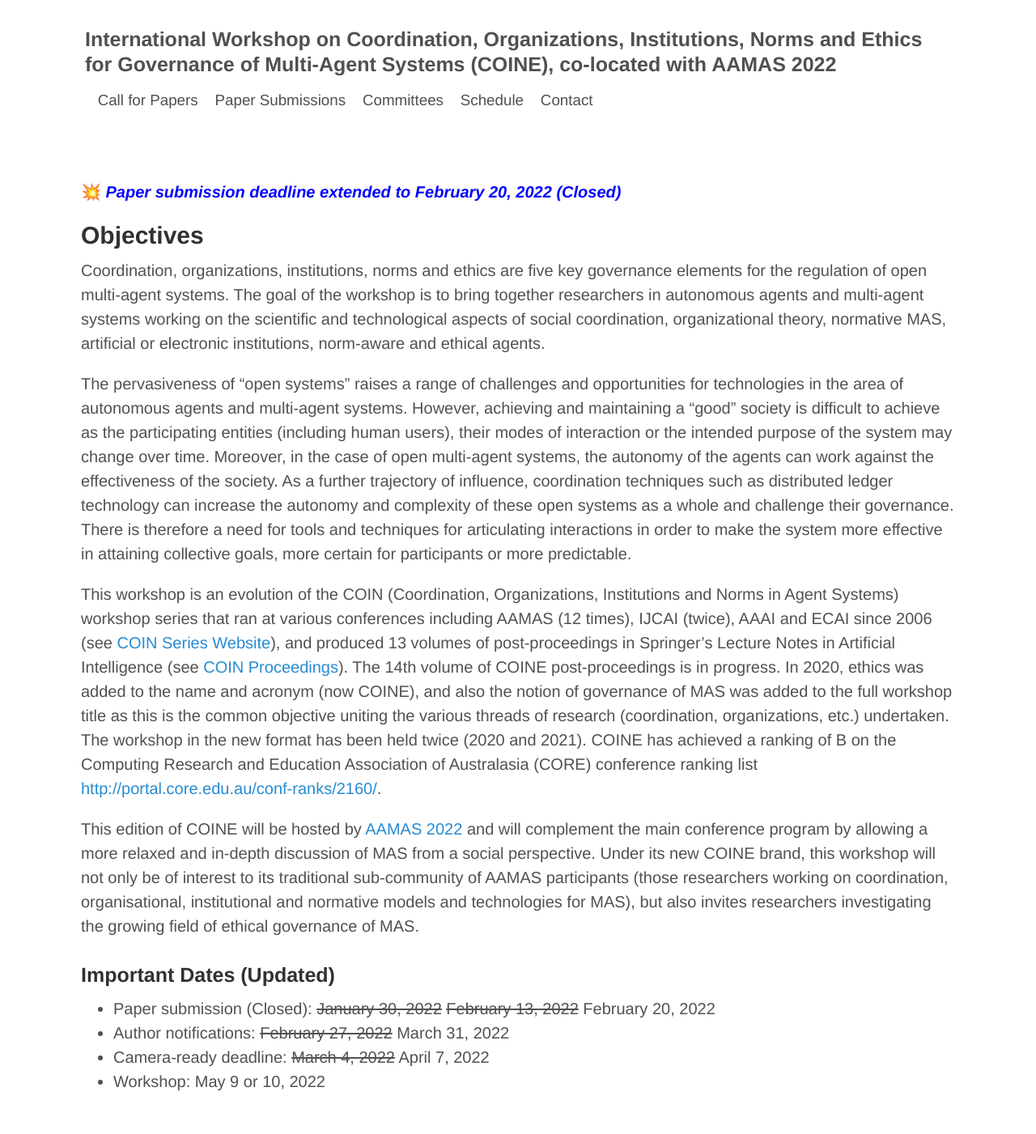
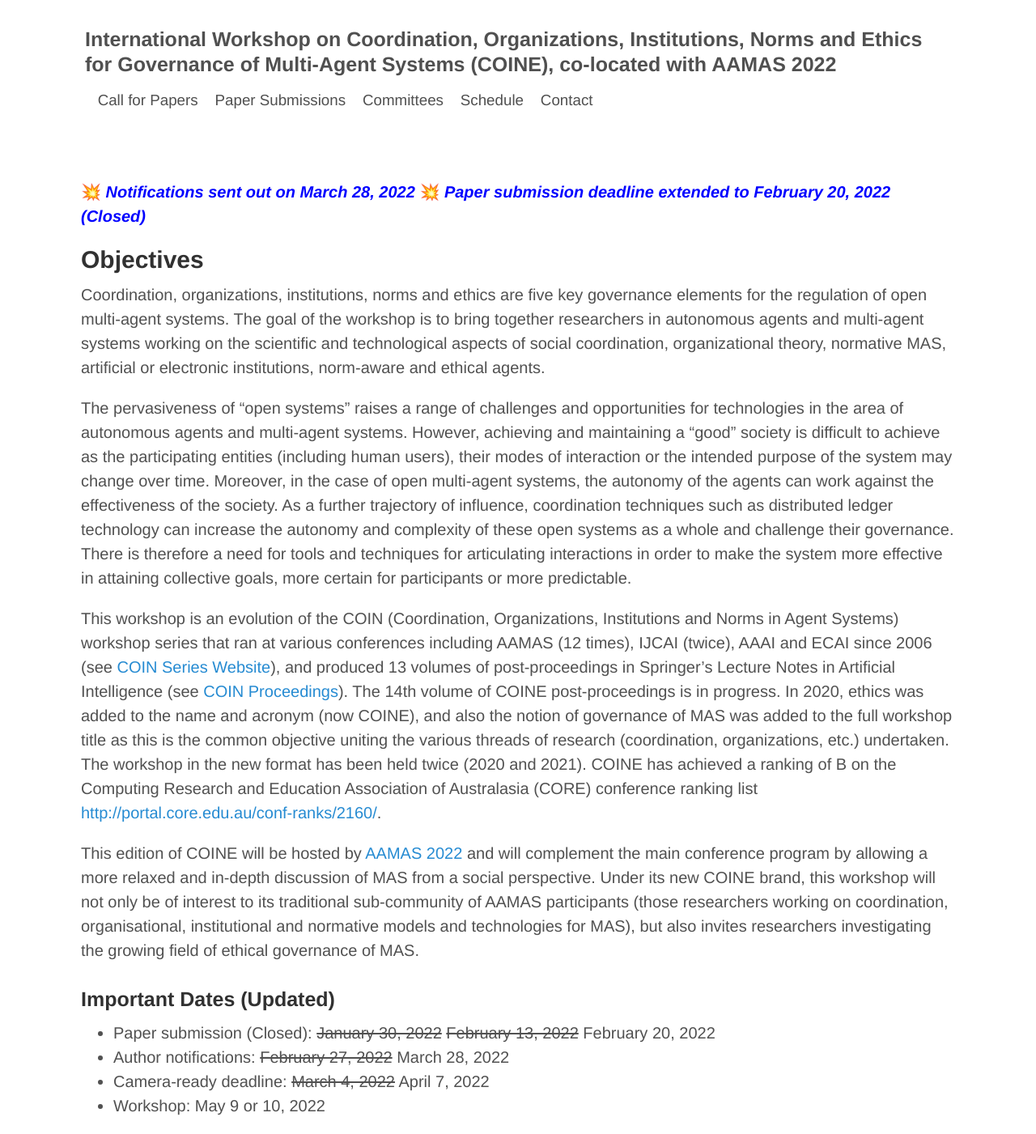
Before and after one commit to jithincheriyan/coine-2022-auckland, a Jekyll site: the page built from index.md, in a window 1280 px wide. Shown: the whole page at 81% size. Built offline with Jekyll 4.4.1, drawn with Linux system fonts in a browser that asks for light colours; before the commit the page ends 1371 px from its top, so only the background shows below that.

Commit message:
Update index.md

```diff
--- a/index.md
+++ b/index.md
@@ -2,6 +2,7 @@
 layout: default
 title: COINE
 ---
+💥 __*<span style="color:blue">Notifications sent out on March 28, 2022 </span>*__
 💥 __*<span style="color:blue">Paper submission deadline extended to February 20, 2022 (Closed)</span>*__
 
 ## Objectives
@@ -17,6 +18,6 @@ This edition of COINE will be hosted by [AAMAS 2022](https://aamas2022-conferenc
 
 ### Important Dates (Updated)
 - Paper submission (Closed): ~~January 30, 2022~~ ~~February 13, 2022~~ February 20, 2022
-- Author notifications: ~~February 27, 2022~~ March 31, 2022
+- Author notifications: ~~February 27, 2022~~ March 28, 2022
 - Camera-ready deadline: ~~March 4, 2022~~ April 7, 2022
 - Workshop: May 9 or 10, 2022
```
